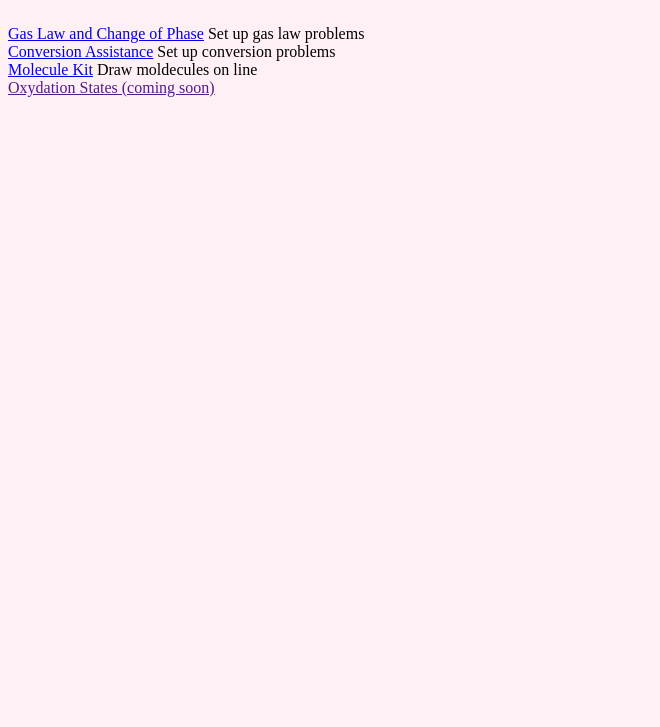
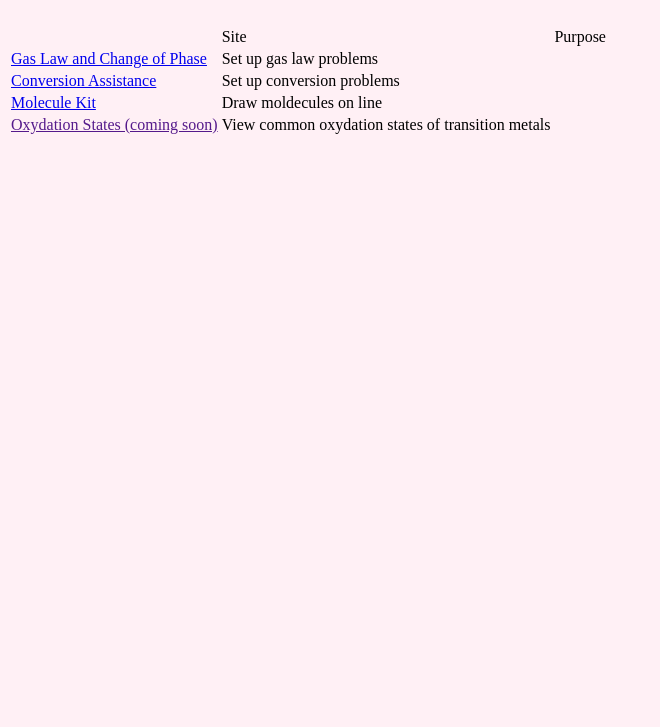
Before and after one commit to Avondel/chem, a plain HTML site: page index.html in a window 1280 px wide. Shown: the part 73-800 px from the top of the page, without its empty margins (0-660 px from the left). Drawn offline with Linux system fonts and the light colour scheme.

Commit message:
Update index.html

```diff
--- a/index.html
+++ b/index.html
@@ -4,9 +4,16 @@
 	<title>Tools for Chemistry</title>
 	<body style = "background-color: lavenderBlush">
 		<h1>Chemistry Tools</h1><br>
-		<a href = "https://avondel.github.io/GasLaw/">Gas Law and Change of Phase</a> Set up gas law problems<br>
-		<a href = "https://avondel.github.io/ConversionHelp/">Conversion Assistance</a> Set up conversion problems<br>
-		<a href = "https://avondel.github.io/DrawMolecule/">Molecule Kit</a> Draw moldecules on line<br>
-		<a href>Oxydation States (coming soon)</a><br>
+		<table>
+			<tr> <th><td>Site</td><td>Purpose</td></tr>
+			<tr><td>
+				<a href = "https://avondel.github.io/GasLaw/">Gas Law and Change of Phase</a></td><td> Set up gas law problems</td></tr>
+			<tr><td>
+				<a href = "https://avondel.github.io/ConversionHelp/">Conversion Assistance</a></td><td> Set up conversion problems</td></tr>
+			<tr><td>
+				<a href = "https://avondel.github.io/DrawMolecule/">Molecule Kit</a></td><td> Draw moldecules on line</td></tr>
+			<tr><td>
+				<a href = "">Oxydation States (coming soon)</a></td><td>View common oxydation states of transition metals</td></tr>
+		</table>
 	</body>
 </html>
```
